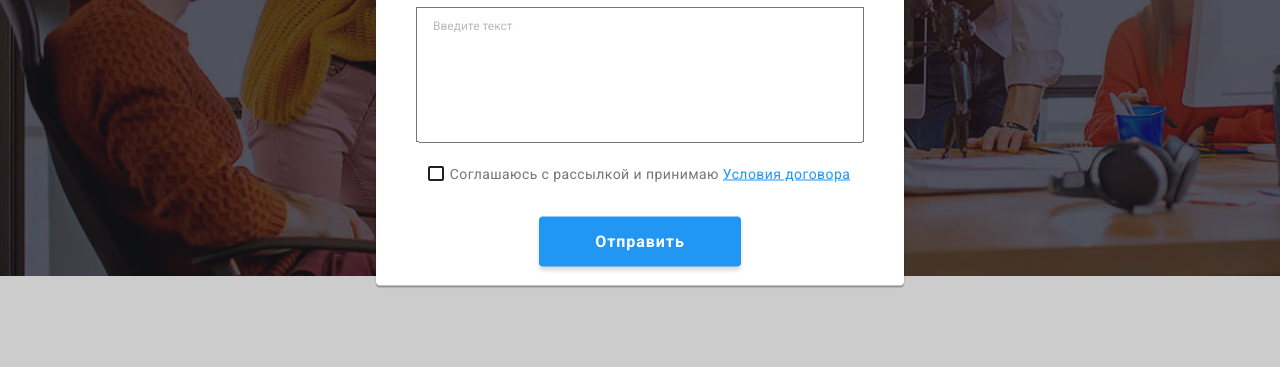
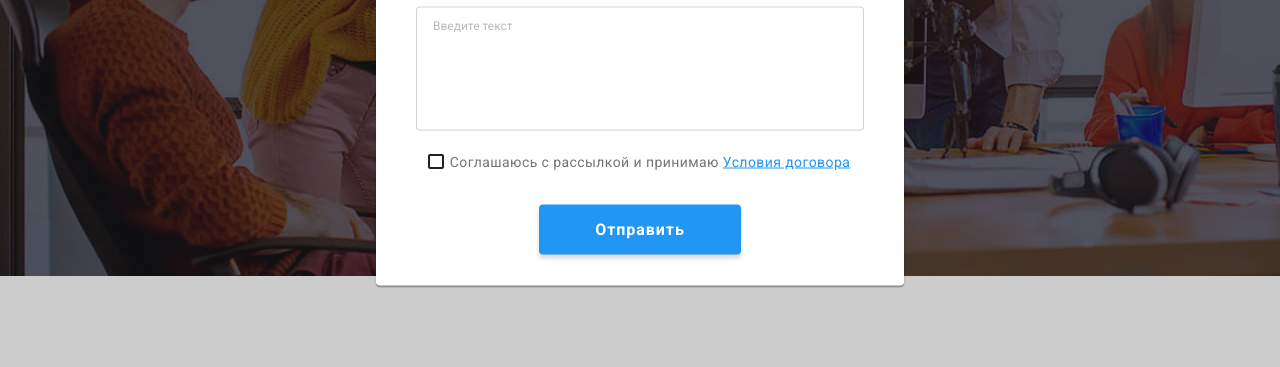
Before and after one commit to jeny-delaver/goit-markup-hw-07, a plain HTML site: page index.html in a window 1280 px wide. Both pictures are taken after a click on the button "Заказать услугу". Shown: the part 405-772 px from the top of the page. Drawn offline with nearby package versions, Linux system fonts and the light colour scheme; files that its build step writes are made by us from their sources.

Commit message:
Some fix

```diff
--- a/sass/components/modal/_modal-form.scss
+++ b/sass/components/modal/_modal-form.scss
@@ -86,10 +86,12 @@
 }
 
 
-.input-wrapper .input.text-area{       /* Переопределение паддинга для секции коммента  */
+.input.text-area{
+
     padding: 12px 0px 0px 16px;
+    border: 1px solid rgba(33, 33, 33, 0.2);
+    border-radius: 4px;
 }
-
 
 .policy {
     @include set_flex($align-items: center, $justify-content: center);
```
